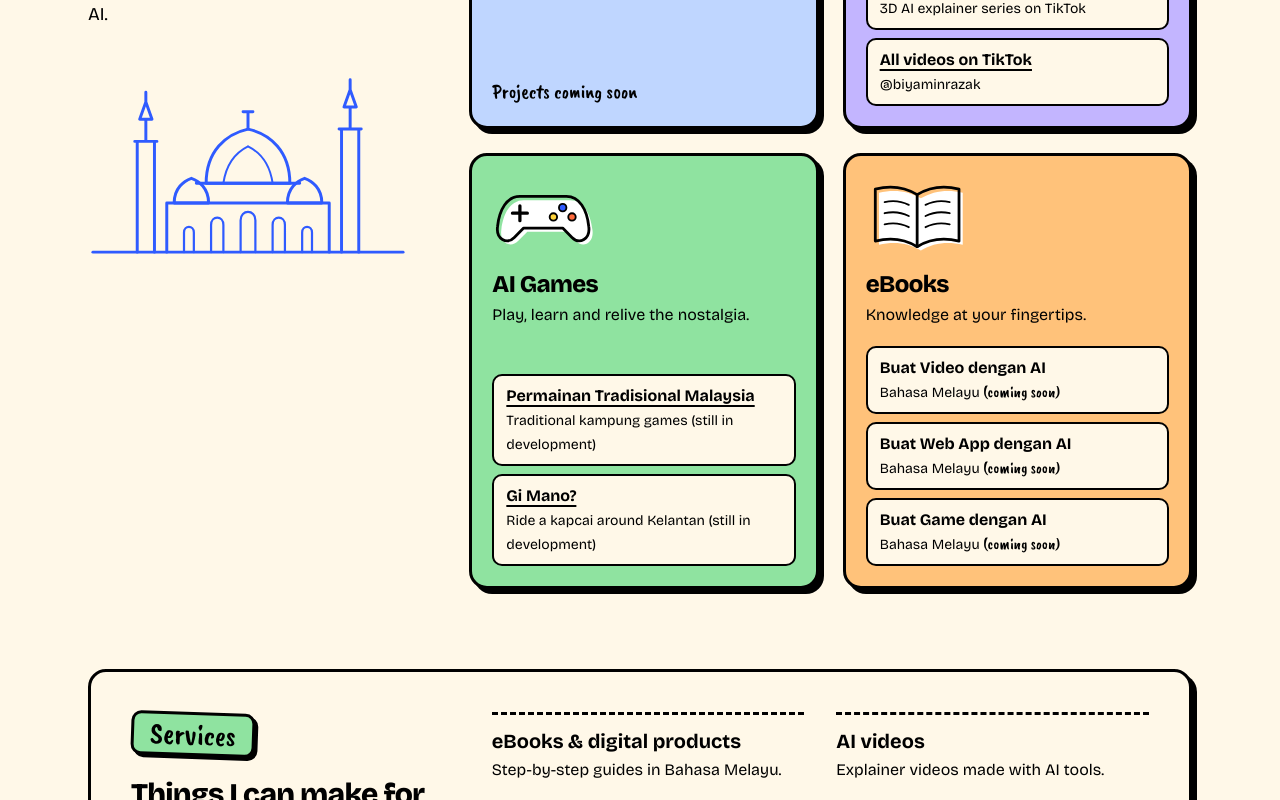
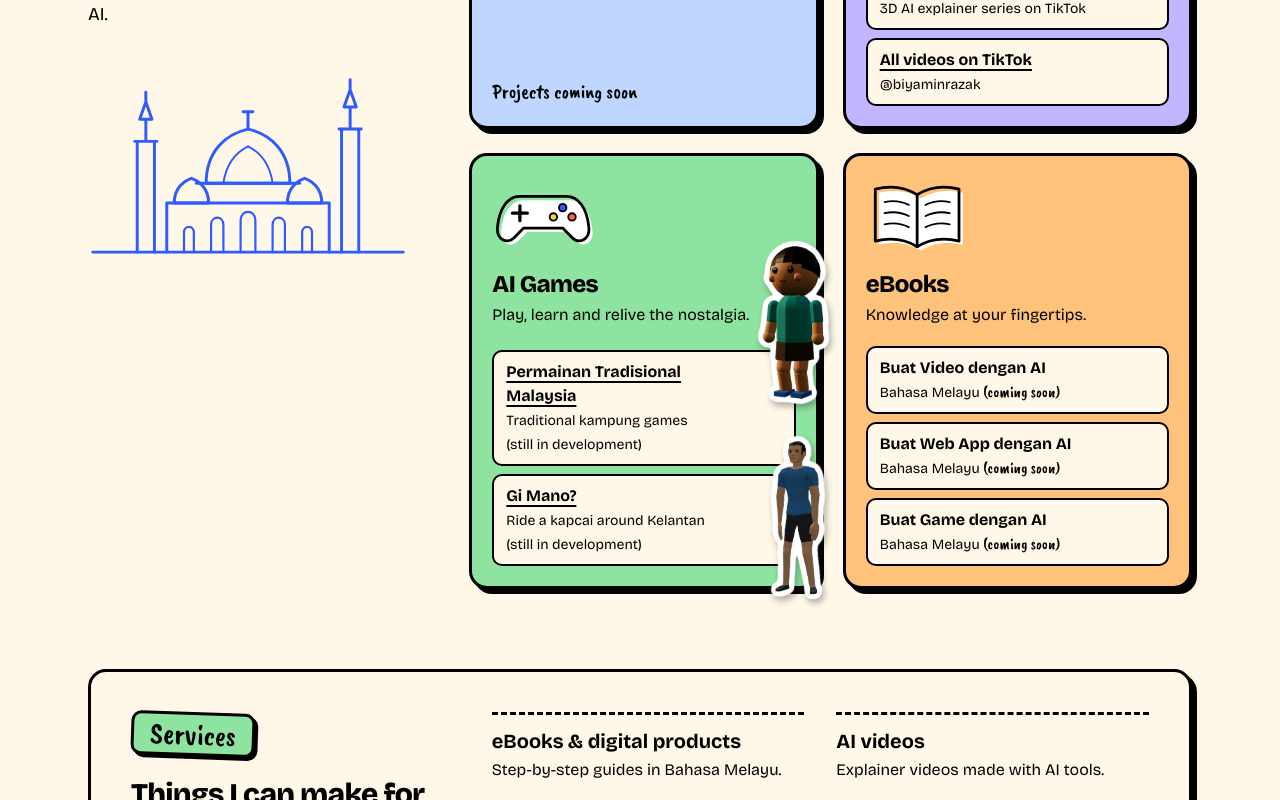
Before and after one commit to biyamin23/biyamin-razak, a Next.js app: page / in a window 1280 px wide. Shown: the part 966-1766 px from the top of the page. Built offline with nearby package versions, Linux system fonts and the light colour scheme.

Commit message:
Add game character stickers to the AI Games card
The Permainan Tradisional kid and Abe from Gi Mano?, rendered from the
games themselves with a white sticker outline, stand on the right edge
of their game boxes.

Co-Authored-By: Claude Opus 5.5 <noreply@anthropic.com>

```diff
--- a/src/app/page.tsx
+++ b/src/app/page.tsx
@@ -1,3 +1,4 @@
+import Image from "next/image";
 import { Nav } from "@/components/Nav";
 import { Hero } from "@/components/Hero";
 import { TelegramButton } from "@/components/TelegramButton";
@@ -24,7 +25,20 @@ function CreationCard({ c }: { c: Creation }) {
       ) : (
         <ul className="mt-auto space-y-2 pt-5">
           {c.items.map((it) => (
-            <li key={it.title} className="rounded-[10px] border-[2.5px] border-ink bg-paper px-3 py-2">
+            <li
+              key={it.title}
+              className={`relative rounded-[10px] border-[2.5px] border-ink bg-paper px-3 py-2 ${it.character ? "pr-20" : ""}`}
+            >
+              {it.character && (
+                <Image
+                  src={it.character.src}
+                  alt={it.character.alt}
+                  width={it.character.width}
+                  height={it.character.height}
+                  unoptimized // small webp; keeps the transparent white-outlined edge as-is
+                  className={`pointer-events-none absolute z-10 w-auto drop-shadow-[2px_4px_3px_rgba(0,0,0,0.3)] ${it.character.place}`}
+                />
+              )}
               {it.href ? (
                 <a href={it.href} target="_blank" rel="noopener noreferrer" className="block font-bold underline decoration-2 underline-offset-4 hover:decoration-brand">
                   {it.title}
--- a/src/content/site.ts
+++ b/src/content/site.ts
@@ -1,7 +1,15 @@
 // All page content lives here. An empty `href` means the link is not ready yet:
 // the page then shows the item as "coming soon" instead of a dead link.
 
-export type Item = { title: string; note?: string; href?: string };
+export type Item = {
+  title: string;
+  note?: string;
+  href?: string;
+  // Character sticker (transparent webp with white outline in /public/creations),
+  // rendered from the game itself and shown standing on the item box's right edge.
+  // `place` holds Tailwind position/size classes for that sticker.
+  character?: { src: string; alt: string; width: number; height: number; place: string };
+};
 
 export type Creation = {
   id: "web-apps" | "videos" | "games" | "ebooks";
@@ -51,10 +59,24 @@ export const site = {
           title: "Permainan Tradisional Malaysia",
           note: "Traditional kampung games (still in development)",
           href: "https://permainan-tradisional-seven.vercel.app/",
+          character: {
+            src: "/creations/permainan-tradisional-kid.webp",
+            alt: "The kampung kid player character from Permainan Tradisional Malaysia",
+            width: 210,
+            height: 476,
+            place: "-top-28 -right-9 h-[165px]",
+          },
         },
         {
           title: "Gi Mano?",
           note: "Ride a kapcai around Kelantan (still in development)",
+          character: {
+            src: "/creations/gi-mano-abe.webp",
+            alt: "Abe, the player character from Gi Mano?",
+            width: 159,
+            height: 475,
+            place: "-bottom-9 -right-8 h-[165px]",
+          },
           href: "https://gi-mano-webb-web.vercel.app/",
         },
       ],
```
Also changed, not shown: public/creations/gi-mano-abe.webp (added), public/creations/permainan-tradisional-kid.webp (added).
